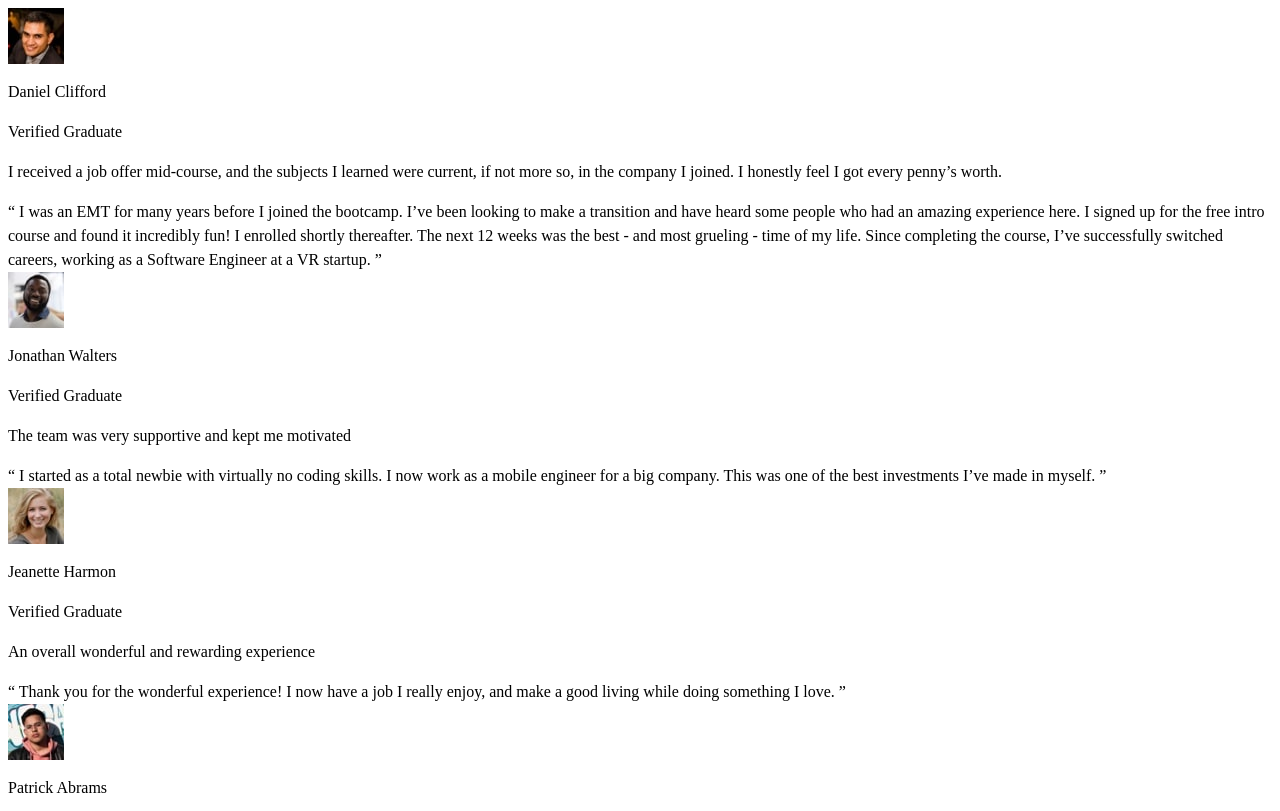
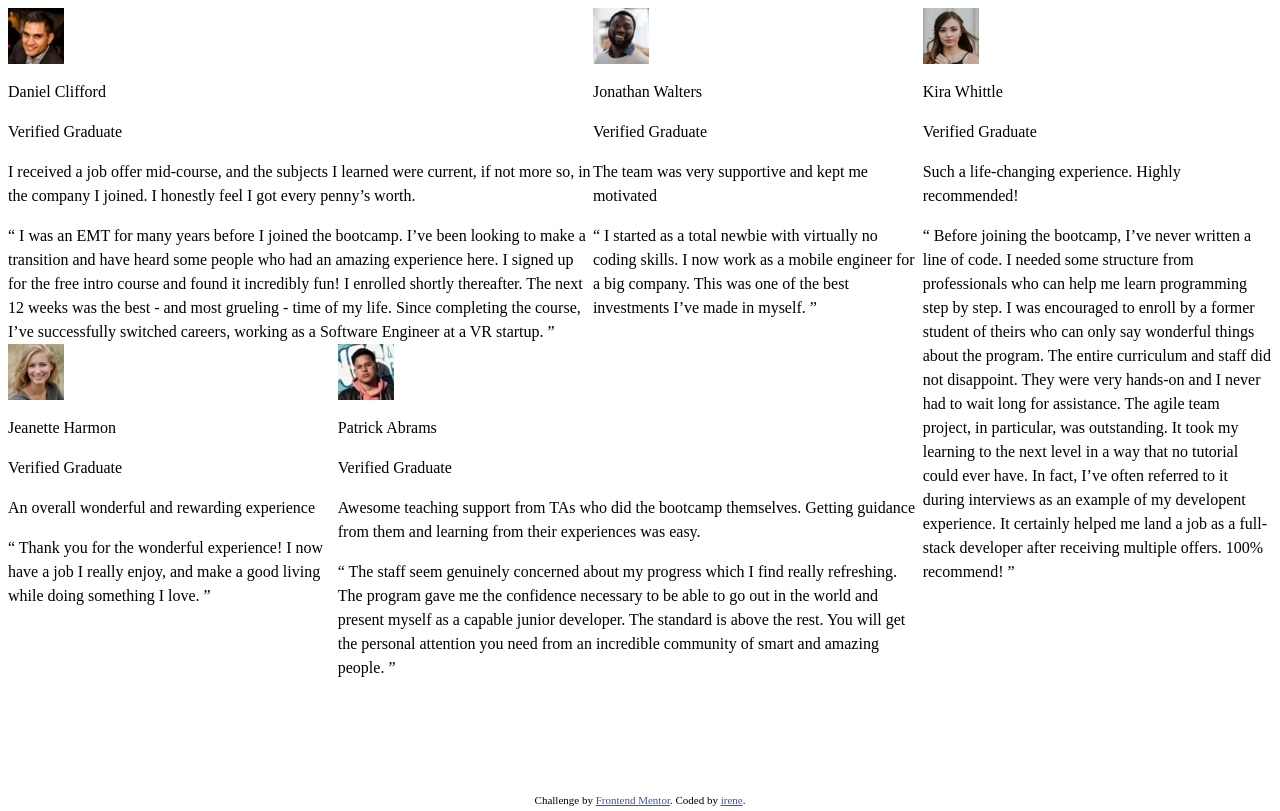
Before and after one commit to irene-panis/fem-testimonials, a plain HTML site: page index.html in a window 1280 px wide. Shown: the top 811 px of the page. Drawn offline with Linux system fonts and the light colour scheme.

Commit message:
import css stylesheet

```diff
--- a/index.html
+++ b/index.html
@@ -6,6 +6,7 @@
 
   <link rel="icon" type="image/png" sizes="32x32" href="./images/favicon-32x32.png">
   <link rel="stylesheet" href="styles/reset.css">
+  <link rel="stylesheet" href="styles/style.css">
 
   <title>Frontend Mentor | [Challenge Name Here]</title>
 
--- /dev/null
+++ b/styles/style.css
@@ -0,0 +1,39 @@
+body {
+  display: flex;
+  flex-direction: column;
+}
+
+main {
+  flex: 1;
+}
+
+.card-container {
+  display: grid;
+  grid-template-columns: 4;
+  grid-template-rows: 2;
+}
+
+.daniel {
+  grid-column: 1/span 2;
+}
+
+.jonathan {
+  grid-column: 3;
+}
+
+.kira {
+  grid-column: 4;
+  grid-row: 1/span 2;
+}
+
+.jeanette {
+  grid-column: 1;
+  grid-row: 2;
+}
+
+.patrick {
+  grid-column: 2/span 2;
+  grid-row: 2;
+}
+
+/*# sourceMappingURL=style.css.map */
```
Also changed, not shown: 1 other file.
